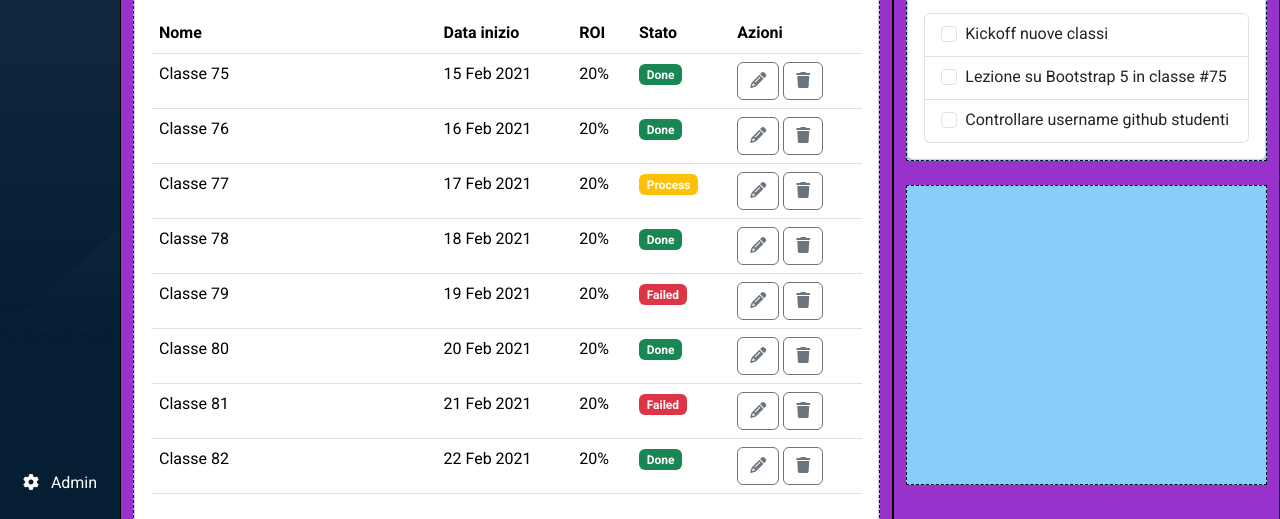
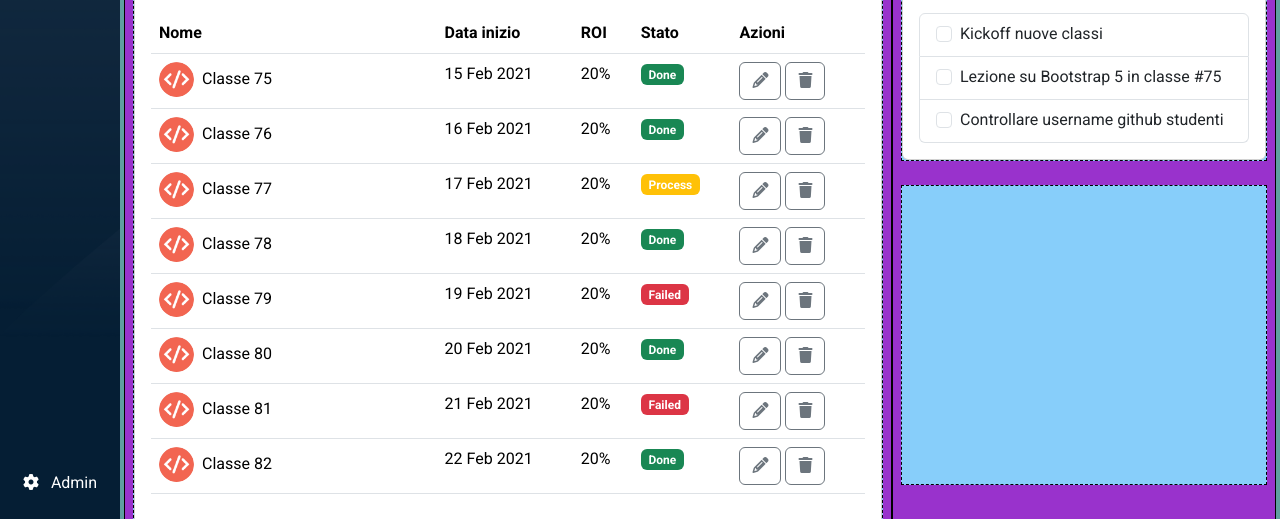
Before and after one commit to nespolisimmaco/html-css-bootstrap-dashboard, a plain HTML site: page index.html in a window 1280 px wide. Shown: the part 281-800 px from the top of the page. Drawn offline with nearby package versions, Linux system fonts and the light colour scheme.

Commit message:
Add: Images in Next classes section

```diff
--- a/css/style.css
+++ b/css/style.css
@@ -89,7 +89,6 @@ header {
 .main-content {
     width: calc(100% - var(--ms_sidebar-width));
     height: 100%;
-    overflow: auto;
     /* debug */
     background-color: cadetblue;
 }
@@ -137,9 +136,14 @@ header {
 }
 /* ----- end debug ----- */
 
+/* Next classes section */
 /* wider column */
 #name-column {
     width: 40%;
+}
+
+.table img {
+    width: 35px;
 }
 
 /* Process badge */
--- a/index.html
+++ b/index.html
@@ -63,7 +63,7 @@
             <!-- End Sidebar -->
 
             <!-- Main content -->
-            <div class="main-content">
+            <div class="main-content overflow-y-auto">
                 <!-- Navigation bar of the section -->
                 <div class="ms_inner-nav py-3">
                     <!-- Container -->
@@ -89,7 +89,7 @@
                 <!-- Container of cards -->
                 <div class="container-fluid py-3">
                     <!-- Row -->
-                    <div class="row">
+                    <div class="row g-3">
                         <!-- Next classes section and F.A.Q. section -->
                         <div class="ms_col col-12 col-lg-8">
                             <!-- Next classes -->
@@ -106,7 +106,7 @@
                                             <!-- Table head -->
                                             <thead>
                                                 <tr>
-                                                    <th scope="col" id="name-column">Nome</th>
+                                                    <th scope="col" id="name-column"> Nome</th>
                                                     <th scope="col" class="d-none d-md-table-cell">Data inizio</th>
                                                     <th scope="col" class="d-none d-sm-table-cell">ROI</th>
                                                     <th scope="col">Stato</th>
@@ -118,7 +118,7 @@
                                             <!-- Table body -->
                                             <tbody>
                                                 <tr>
-                                                    <td>Classe 75</td>
+                                                    <td><span><img class="rounded-circle me-2" src="img/class-avatar.jpg" alt="Class avatar"></span>Classe 75</td>
                                                     <td class="d-none d-md-table-cell">15 Feb 2021</td>
                                                     <td class="d-none d-sm-table-cell">20%</td>
                                                     <td><span class="badge text-bg-success">Done</span></td>
@@ -138,7 +138,7 @@
                                                     </td>
                                                 </tr>
                                                 <tr>
-                                                    <td>Classe 76</td>
+                                                    <td><span><img class="rounded-circle me-2" src="img/class-avatar.jpg" alt="Class avatar"></span>Classe 76</td>
                                                     <td class="d-none d-md-table-cell">16 Feb 2021</td>
                                                     <td class="d-none d-sm-table-cell">20%</td>
                                                     <td><span class="badge text-bg-success">Done</span></td>
@@ -158,7 +158,7 @@
                                                     </td>
                                                 </tr>
                                                 <tr>
-                                                    <td>Classe 77</td>
+                                                    <td><span><img class="rounded-circle me-2" src="img/class-avatar.jpg" alt="Class avatar"></span>Classe 77</td>
                                                     <td class="d-none d-md-table-cell">17 Feb 2021</td>
                                                     <td class="d-none d-sm-table-cell">20%</td>
                                                     <td><span class="badge" id="process">Process</span></td>
@@ -178,7 +178,7 @@
                                                     </td>
                                                 </tr>
                                                 <tr>
-                                                    <td>Classe 78</td>
+                                                    <td><span><img class="rounded-circle me-2" src="img/class-avatar.jpg" alt="Class avatar"></span>Classe 78</td>
                                                     <td class="d-none d-md-table-cell">18 Feb 2021</td>
                                                     <td class="d-none d-sm-table-cell">20%</td>
                                                     <td><span class="badge text-bg-success">Done</span></td>
@@ -198,7 +198,7 @@
                                                     </td>
                                                   </tr>
                                                 <tr>
-                                                    <td>Classe 79</td>
+                                                    <td><span><img class="rounded-circle me-2" src="img/class-avatar.jpg" alt="Class avatar"></span>Classe 79</td>
                                                     <td class="d-none d-md-table-cell">19 Feb 2021</td>
                                                     <td class="d-none d-sm-table-cell">20%</td>
                                                     <td><span class="badge text-bg-danger">Failed</span></td>
@@ -218,7 +218,7 @@
                                                     </td>
                                                   </tr>
                                                 <tr>
-                                                    <td>Classe 80</td>
+                                                    <td><span><img class="rounded-circle me-2" src="img/class-avatar.jpg" alt="Class avatar"></span>Classe 80</td>
                                                     <td class="d-none d-md-table-cell">20 Feb 2021</td>
                                                     <td class="d-none d-sm-table-cell">20%</td>
                                                     <td><span class="badge text-bg-success">Done</span></td>
@@ -238,7 +238,7 @@
                                                     </td>
                                                 </tr>
                                                 <tr>
-                                                    <td>Classe 81</td>
+                                                    <td><span><img class="rounded-circle me-2" src="img/class-avatar.jpg" alt="Class avatar"></span>Classe 81</td>
                                                     <td class="d-none d-md-table-cell">21 Feb 2021</td>
                                                     <td class="d-none d-sm-table-cell">20%</td>
                                                     <td><span class="badge text-bg-danger">Failed</span></td>
@@ -258,7 +258,7 @@
                                                     </td>
                                                 </tr>
                                                 <tr>
-                                                    <td>Classe 82</td>
+                                                    <td><span><img class="rounded-circle me-2" src="img/class-avatar.jpg" alt="Class avatar"></span>Classe 82</td>
                                                     <td class="d-none d-md-table-cell">22 Feb 2021</td>
                                                     <td class="d-none d-sm-table-cell">20%</td>
                                                     <td><span class="badge text-bg-success">Done</span></td>
```
